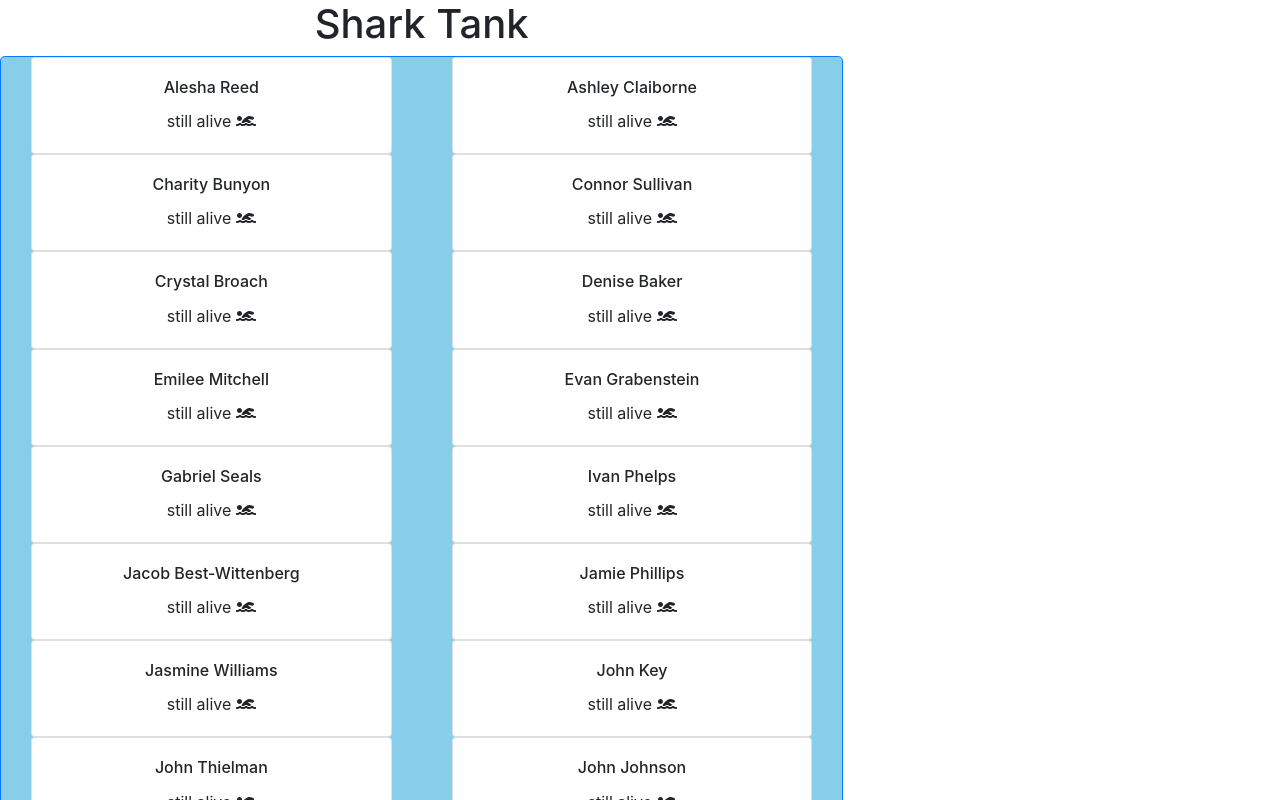
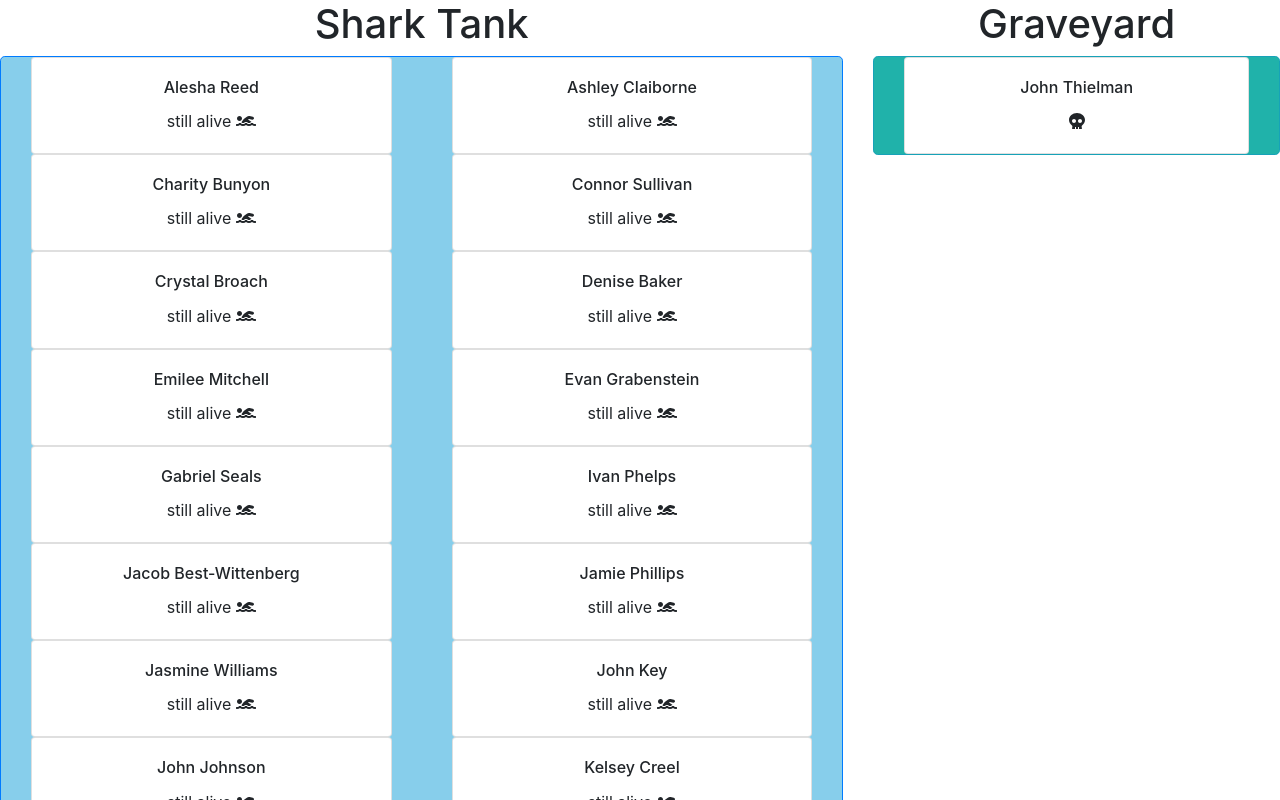
Before and after one commit to jthielman/shark-attack, a React (Create React App) app: page / in a window 1280 px wide. Shown: the top 800 px of the page. Built offline with nearby package versions, Linux system fonts and the light colour scheme.

Commit message:
the dead are in their graves

```diff
--- a/src/App/App.js
+++ b/src/App/App.js
@@ -4,16 +4,19 @@
 import './App.scss';
 import studentsData from '../helpers/data/studentsData';
 
+import Graveyard from '../components/Graveyard/Graveyard';
 import SharkTank from '../components/SharkTank/SharkTank';
 
 class App extends React.Component {
   state = {
     livingStudents: [],
+    departed: [],
   }
 
   componentDidMount() {
     const livingStudents = studentsData.livingStudents();
-    this.setState({ livingStudents });
+    const departed = studentsData.dearlyBeloved();
+    this.setState({ livingStudents, departed });
   }
 
   render() {
@@ -21,7 +24,7 @@
       <div className="App">
         <div className='row'>
           <div className='col-8'><SharkTank living={this.state.livingStudents} /></div>
-          <div className='col-4'></div>
+          <div className='col-4'><Graveyard dead={this.state.departed} /></div>
         </div>
       </div>
     );
--- /dev/null
+++ b/src/components/GraveStone/GraveStone.js
@@ -0,0 +1,28 @@
+import React from 'react';
+import { FontAwesomeIcon } from '@fortawesome/react-fontawesome';
+import { faSkull } from '@fortawesome/free-solid-svg-icons';
+import studentShape from '../../helpers/propz/studentShape';
+
+class GraveStone extends React.Component {
+  static propTypes = {
+    corpse: studentShape.studentShape,
+  }
+
+  render() {
+    const { corpse } = this.props;
+    const skull = <FontAwesomeIcon icon={faSkull} />;
+
+    return (
+      <div className="col">
+        <div className="card">
+          <div className="card-body">
+            <h6 className="card-title">{corpse.firstName} {corpse.lastName}</h6>
+            <p className="card-text">{skull}</p>
+          </div>
+        </div>
+      </div>
+    );
+  }
+}
+
+export default GraveStone;
--- /dev/null
+++ b/src/components/Graveyard/Graveyard.js
@@ -0,0 +1,30 @@
+import React from 'react';
+import PropTypes from 'prop-types';
+import studentShape from '../../helpers/propz/studentShape';
+
+import './Graveyard.scss';
+
+import GraveStone from '../GraveStone/GraveStone';
+
+class Graveyard extends React.Component {
+  static propTypes = {
+    students: PropTypes.arrayOf(studentShape.studentShape),
+  }
+
+  render() {
+    const corpses = this.props.dead;
+
+    const stoneCards = corpses.map((corpse) => (<GraveStone key={corpse.id} corpse={corpse} />));
+
+    return (
+      <div className='container'>
+        <h1>Graveyard</h1>
+        <div className='graveyard row border border-info rounded-lg card-deck'>
+          {stoneCards}
+        </div>
+      </div>
+    );
+  }
+}
+
+export default Graveyard;
--- /dev/null
+++ b/src/components/Graveyard/Graveyard.scss
@@ -0,0 +1,3 @@
+.graveyard {
+  background-color: lightseagreen;
+}
--- a/src/helpers/data/studentsData.js
+++ b/src/helpers/data/studentsData.js
@@ -87,7 +87,7 @@
     id: 'student15',
     firstName: 'John',
     lastName: 'Thielman',
-    isDead: false,
+    isDead: true,
   },
   {
     id: 'student16',
@@ -141,4 +141,6 @@
 
 const livingStudents = () => students.filter((student) => student.isDead === false);
 
-export default { livingStudents };
+const dearlyBeloved = () => students.filter((student) => student.isDead === true);
+
+export default { livingStudents, dearlyBeloved };
```
